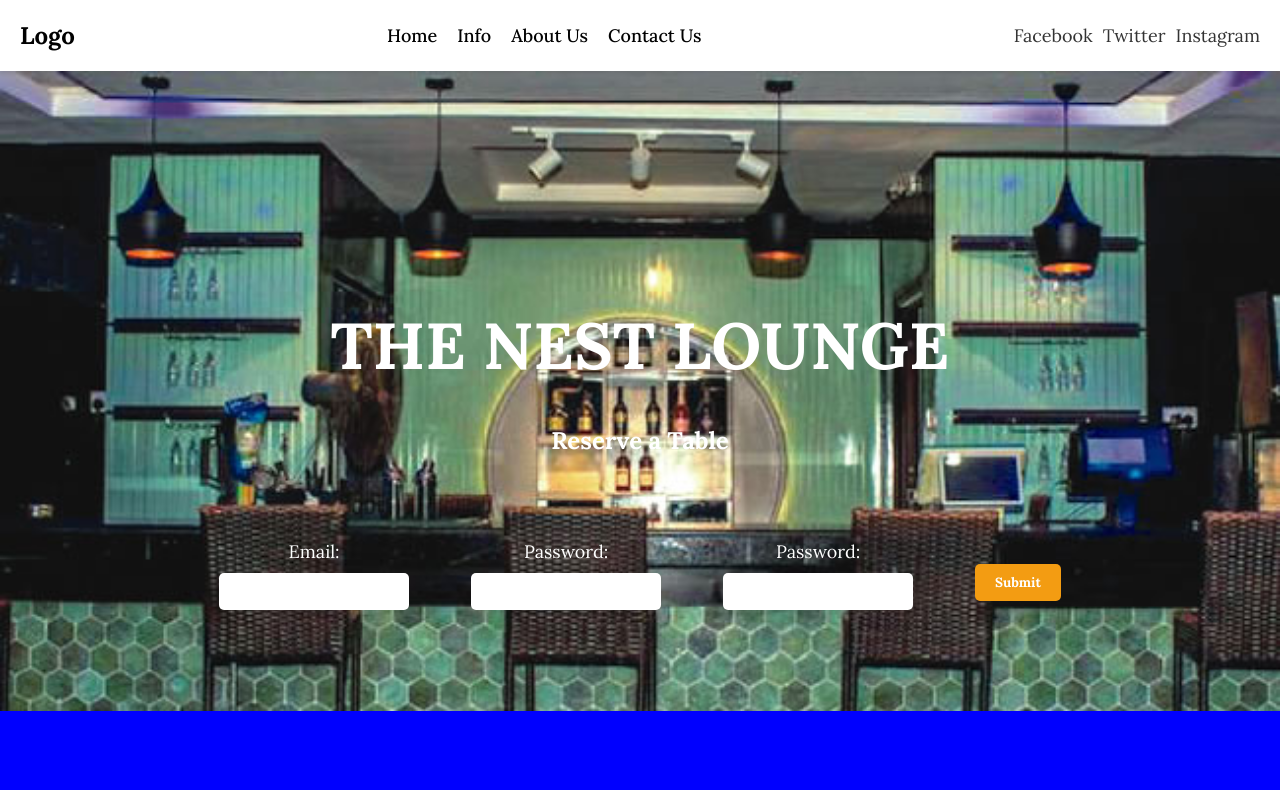
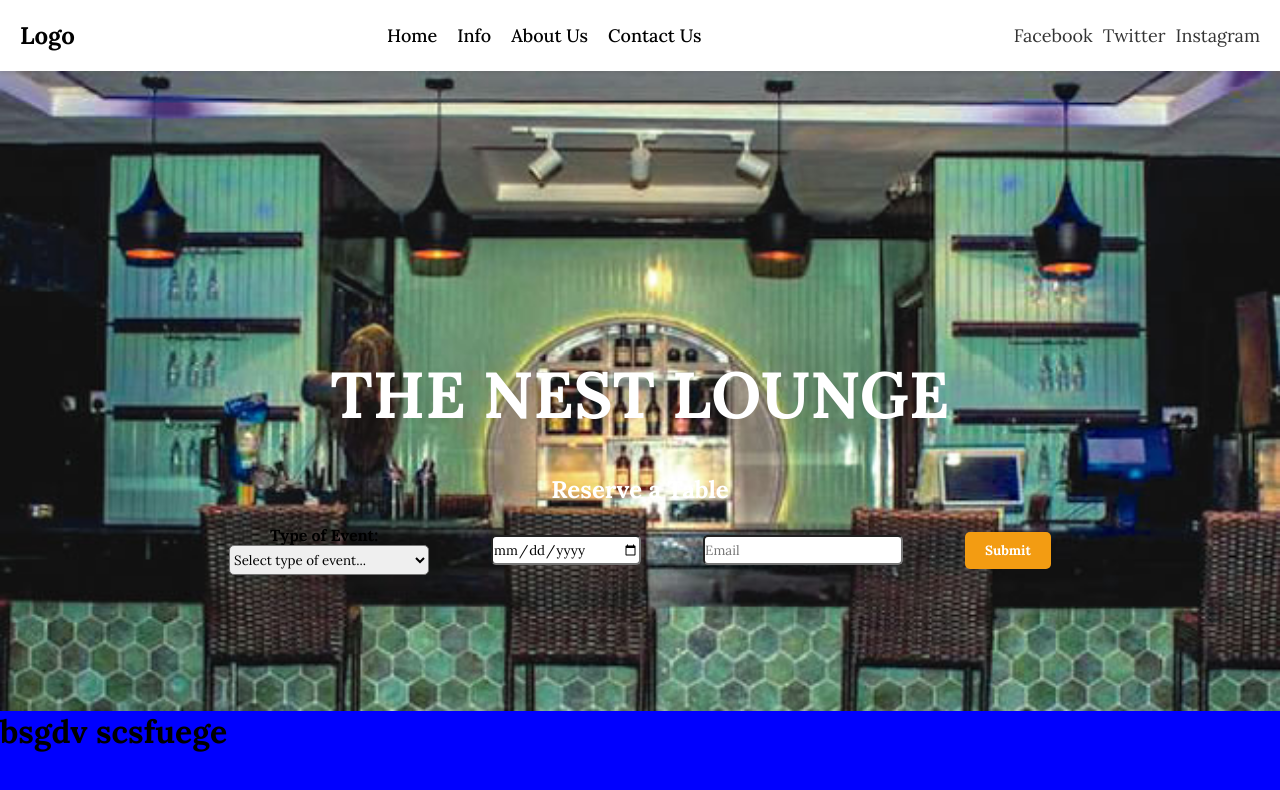
Before and after one commit to Motungeorge6/The-Lounge, a React (Create React App) app: page / in a window 1280 px wide. Shown: the top 790 px of the page. Built offline with nearby package versions, Linux system fonts and the light colour scheme.

Commit message:
Made some changes in the footer

```diff
--- /dev/null
+++ b/src/components/Dropdown/DropdownStyled.jsx
@@ -0,0 +1,49 @@
+import React from "react";
+import styled from "styled-components";
+import { SubForm } from "../Home/HomeStyled";
+
+const DropdownContainer = styled.div`
+  display: flex;
+  align-items: center;
+`;
+
+const DropdownLabel = styled.label`
+  font-weight: bold;
+  margin-right: 10px;
+`;
+
+const DropdownSelect = styled.select`
+  width: 200px;
+  height: 30px;
+  border-radius: 5px;
+`;
+
+const DropdownOption = styled.option``;
+
+const DropdownMenu = ({ selectedOption, onChange }) => {
+  return (
+    <DropdownContainer>
+      <SubForm>
+        <DropdownLabel htmlFor="event-type">Type of Event:</DropdownLabel>
+        <DropdownSelect
+          id="event-type"
+          value={selectedOption}
+          onChange={onChange}
+        >
+          <DropdownOption value="">Select type of event...</DropdownOption>
+          <DropdownOption value="Birthday">Birthday</DropdownOption>
+          <DropdownOption value="Buffet">Buffet</DropdownOption>
+          <DropdownOption value="Friends Hangout">
+            Friends Hangout
+          </DropdownOption>
+          <DropdownOption value="Office Hangout">Office Hangout</DropdownOption>
+          <DropdownOption value="Couple Special">Couple Special</DropdownOption>
+          <DropdownOption value="Proposal">Proposal</DropdownOption>
+          <DropdownOption value="Bridal Shower">Bridal Shower</DropdownOption>
+        </DropdownSelect>
+      </SubForm>
+    </DropdownContainer>
+  );
+};
+
+export default DropdownMenu;
--- a/src/components/Footer/footerStyled.jsx
+++ b/src/components/Footer/footerStyled.jsx
@@ -1,7 +1,7 @@
 import styled from "styled-components";
 
 export const FooterContainer = styled.div`
-  width: 100vw;
+  width: 100%;
   height: 380px;
   background-color: #ebe8e8ee;
 `;
--- a/src/components/Home/Home.jsx
+++ b/src/components/Home/Home.jsx
@@ -12,10 +12,17 @@ import {
   FormTitle,
   MixologyPage,
   SubForm,
+  FormContainers,
+  StyledCalendar,
+  StyledEmailInput,
 } from "./HomeStyled";
 import Nest from "../../assets/Nest Home.jpg";
+import DropdownMenu from "../Dropdown/DropdownStyled";
 
 const Home = () => {
+  const handleEventTypeChange = (event) => {
+    // Handle type of event change
+  };
   return (
     <div>
       <Header />
@@ -23,10 +30,9 @@ const Home = () => {
         <TextOverlay>
           <Text>THE NEST LOUNGE</Text>
           <FormTitle>Reserve a Table</FormTitle>
-          <FormContainer>
+          {/* <FormContainer>
             <SubForm>
               <FormLabel>Email:</FormLabel>
-              <FormInput type="email" />
             </SubForm>
             <SubForm>
               <FormLabel>Password:</FormLabel>
@@ -37,10 +43,19 @@ const Home = () => {
               <FormInput type="password" />
             </SubForm>
             <FormButton>Submit</FormButton>
-          </FormContainer>
+          </FormContainer> */}
+
+          <FormContainers>
+            <DropdownMenu selectedOption="" onChange={handleEventTypeChange} />
+            <StyledCalendar type="date" />
+            <StyledEmailInput type="email" placeholder="Email" />
+            <FormButton>Submit</FormButton>
+          </FormContainers>
         </TextOverlay>
       </HomeContainer>
-      <MixologyPage></MixologyPage>
+      <MixologyPage>
+        <h1>bsgdv scsfuege</h1>
+      </MixologyPage>
       <Footer />
     </div>
   );
--- a/src/components/Home/HomeStyled.jsx
+++ b/src/components/Home/HomeStyled.jsx
@@ -76,3 +76,24 @@ export const MixologyPage = styled.div`
   height: 70vh;
   background-color: blue;
 `;
+
+export const FormContainers = styled.div`
+  display: flex;
+  // flex-direction: row;
+  align-items: center;
+  justify-content: center;
+  gap: 5%;
+  margin: 20px;
+`;
+
+export const StyledCalendar = styled.input`
+  width: 150px;
+  height: 30px;
+  border-radius: 5px;
+`;
+
+export const StyledEmailInput = styled.input`
+  width: 200px;
+  height: 30px;
+  border-radius: 5px;
+`;
```
